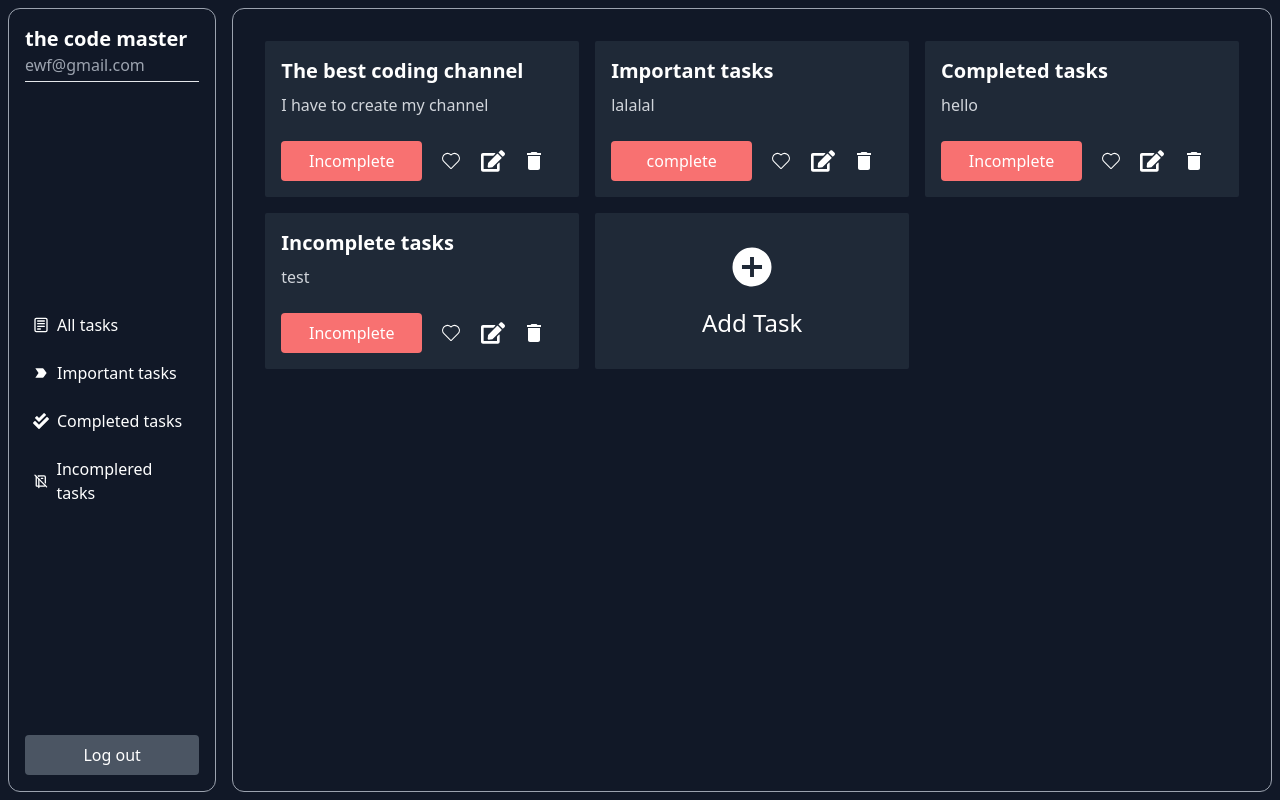
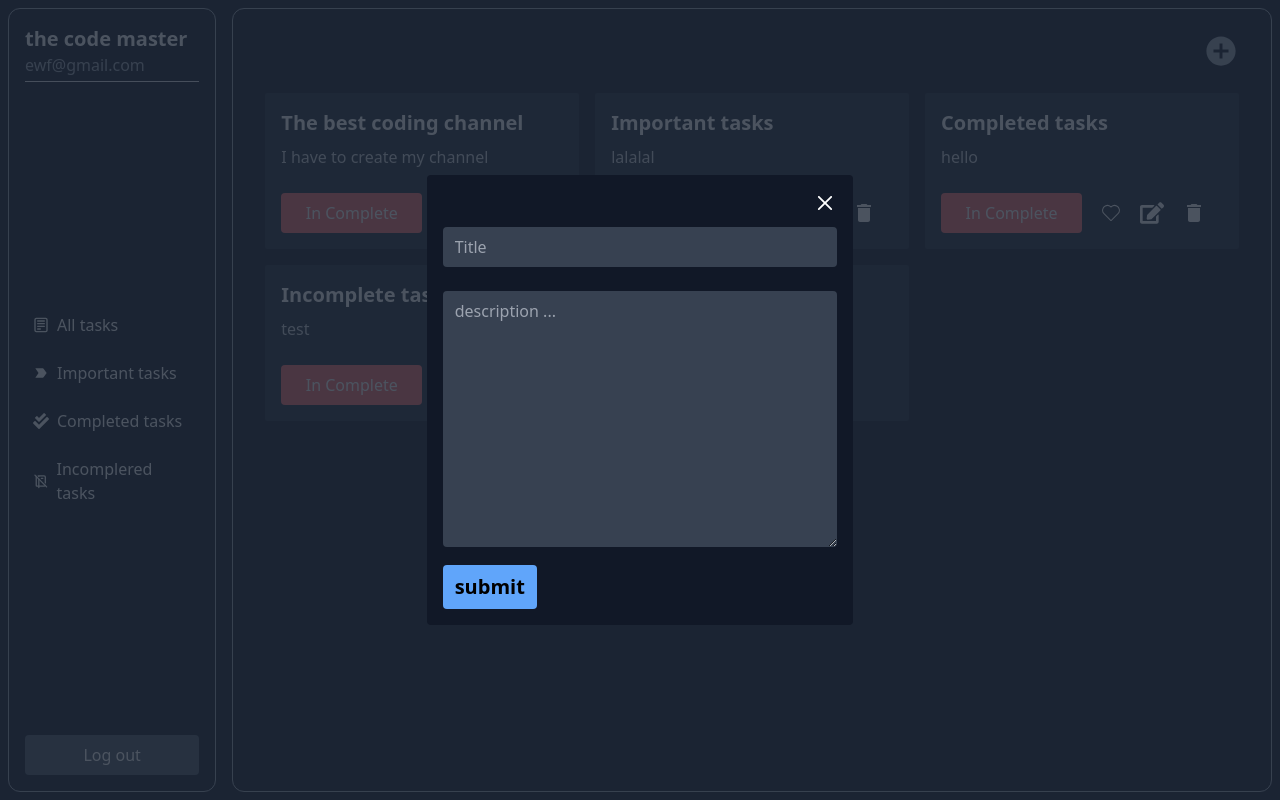
Before and after one commit to mohammedelkouche/mini-tasker, a React (Create React App) app in the folder frontend/: page / in a window 1280 px wide. Built offline with nearby package versions, Linux system fonts and the light colour scheme.

Commit message:
add InputData file, faced problem with Card

```diff
--- a/frontend/src/App.js
+++ b/frontend/src/App.js
@@ -10,7 +10,7 @@ import { BrowserRouter, Routes, Route } from 'react-router-dom';
 
 const App = () => {
   return (
-    <div className='bg-gray-900 text-white h-screen p-2'>
+    <div className='bg-gray-900 text-white h-screen p-2 relative'>
       < BrowserRouter future={{ v7_startTransition: true }}>
         < Routes >
           < Route exact path='/' element={ <Home/> } >
--- a/frontend/src/components/Home/Card.jsx
+++ b/frontend/src/components/Home/Card.jsx
@@ -5,27 +5,28 @@ import { MdDelete } from "react-icons/md";
 import { IoMdAddCircle } from "react-icons/io";
 // import { useState } from 'react';
 
-const Card = () => {
+const Card = ( home ) => {
+  console.log( 'HOME -> ', home);
   const data = [
     {
       title: "The best coding channel",
       desc: "I have to create my channel",
-      status : "Incomplete"
+      status : "In Complete"
     },
     {
       title: "Important tasks",
       desc: "lalalal",
-      status : "complete"
+      status : "Complete"
     },
     {
       title: "Completed tasks",
       desc: "hello" ,
-      status : "Incomplete"
+      status : "In Complete"
     },
     {
       title: "Incomplete tasks",
       desc: "test" ,
-      status : "Incomplete"
+      status : "In Complete"
     },
   ];
 
@@ -40,7 +41,7 @@ const Card = () => {
             <p className='text-gray-300 my-2'>{item.desc}</p>
           </div>
           <div className='mt-4 w-full flex items-center'>
-            <button className='bg-red-400 p-2 rounded w-3/6'> {item.status} </button>
+            <button className= {` ${item.status === "In Complete" ?  "bg-red-400" : "bg-green-700" } p-2 rounded w-3/6 `}> {item.status} </button>
             <div className='text-white  p-2 w-3/6 text-2xl font-semibold flex justify-around'>
               <button> <CiHeart /> </button>
               <button> <FaEdit /> </button>
@@ -49,10 +50,12 @@ const Card = () => {
           </div>
         </div>
       ))}
-      <div className=' flex flex-col justify-center items-center bg-gray-800 rounded-sm p-4 hover:scale-105 hover: cursor-pointer transition-all duration-300'>
-        <IoMdAddCircle  className='text-5xl'/>
+      {home && (
+        <div className=' flex flex-col justify-center items-center bg-gray-800 rounded-sm p-4 hover:scale-105 hover: cursor-pointer transition-all duration-300'>
+          <IoMdAddCircle  className='text-5xl '/>
           <h2 className='text-2xl mt-4'>Add Task</h2>
         </div>
+      )}
     </div>
   );
 }
--- /dev/null
+++ b/frontend/src/components/Home/InputData.jsx
@@ -0,0 +1,39 @@
+import React from 'react'
+import { RxCross2 } from "react-icons/rx";
+
+
+const InputData = () => {
+  return (
+    <>
+        <div className=' fixed top-0 left-0 bg-gray-800 opacity-80 h-screen w-full'>
+
+        </div>
+        <div className=' fixed top-0 left-0 flex items-center justify-center h-screen w-full'>
+
+            <div className='w-2/6 bg-gray-900  p-4 rounded'>
+                <div className='flex justify-end'>
+                    <button className='text-2xl'> < RxCross2/> </button>
+                </div>
+                <input
+                    type="text"
+                    placeholder='Title'
+                    name='Title'
+                    className='px-3 py-2 rounded w-full bg-gray-700 my-3'
+                />
+                <textarea
+                    name="desc"
+                    cols="30"
+                    rows="10"
+                    type="text"
+                    placeholder='description ...'
+                    className='px-3 py-2 rounded w-full bg-gray-700 my-3'
+                ></textarea>
+                <button className='px-3 py-2 bg-blue-400 rounded text-black text-xl font-semibold'> submit</button>
+            </div>
+        </div>
+    </>
+
+  )
+}
+
+export default InputData
--- a/frontend/src/pages/AllTasks.jsx
+++ b/frontend/src/pages/AllTasks.jsx
@@ -1,9 +1,21 @@
 import React from 'react'
 import Card from '../components/Home/Card'
+import { IoMdAddCircle } from "react-icons/io";
+import InputData from '../components/Home/InputData';
+
 
 const AllTasks = () => {
   return (
-    <div> < Card />  </div>
+    <>
+      <div>
+        <div className='w-full flex  justify-end px-4 py-2'>
+          <button> <IoMdAddCircle  className='text-4xl text-gray-400 hover:text-gray-100 transition-all duration-300' /> </button>
+        </div>
+        {/* < Card home={"true"} /> */}
+          < Card home={true} />
+      </div>
+      < InputData />
+    </>
   )
 }
 
--- a/frontend/src/pages/ImportantTasks.jsx
+++ b/frontend/src/pages/ImportantTasks.jsx
@@ -1,8 +1,11 @@
 import React from 'react'
+import Card from '../components/Home/Card'
 
 const ImportantTasks = () => {
   return (
-    <div>ImportantTasks</div>
+    <div>
+      < Card home={false} />
+    </div>
   )
 }
 
```
